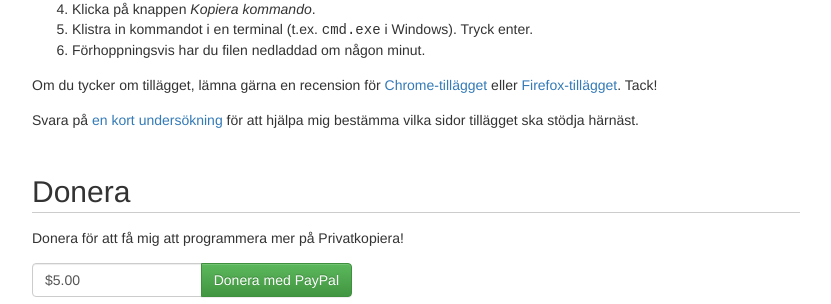
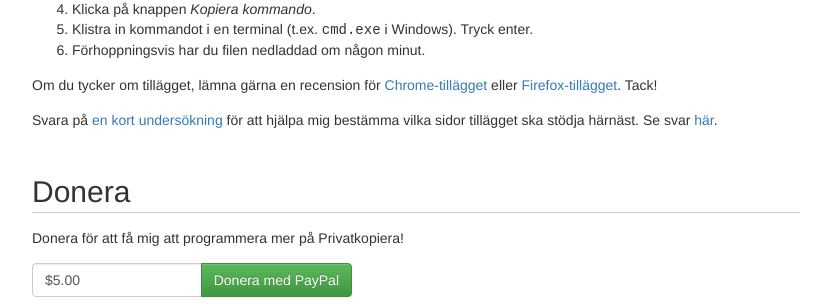
Before and after one commit to stefansundin/privatkopiera, a Jekyll site: the page built from index.html, in a window 1280 px wide and 900 px high, scrolled down 477 px. Shown: the part 148-452 px from the top of the window, without its empty margins (224-1055 px from the left). Built offline with Jekyll 4.4.1, drawn with Linux system fonts in a browser that asks for light colours.

Commit message:
Add link to survey responses.

```diff
--- a/index.html
+++ b/index.html
@@ -38,7 +38,7 @@
 
     <p>Om du tycker om tillägget, lämna gärna en recension för <a target="_blank" href="https://chrome.google.com/webstore/detail/{{ site.extension_name }}/{{ site.extension_id }}/reviews">Chrome-tillägget</a> eller <a target="_blank" href="https://addons.mozilla.org/firefox/addon/{{ site.extension_name }}/reviews/add">Firefox-tillägget</a>. Tack!</p>
 
-    <p>Svara på <a href="https://goo.gl/forms/gZKoMuXklI" target="_blank">en kort undersökning</a> för att hjälpa mig bestämma vilka sidor tillägget ska stödja härnäst.</p>
+    <p>Svara på <a href="https://goo.gl/forms/gZKoMuXklI" target="_blank">en kort undersökning</a> för att hjälpa mig bestämma vilka sidor tillägget ska stödja härnäst. Se svar <a href="https://docs.google.com/spreadsheets/d/1WFd5RIzHaTcnwWo41BQ8YMffX8FBn4_g9_bLdFxZfTY/pubhtml" target="_blank">här</a>.</p>
 
 
     <h2 id="donate">Donera</h2>
```
